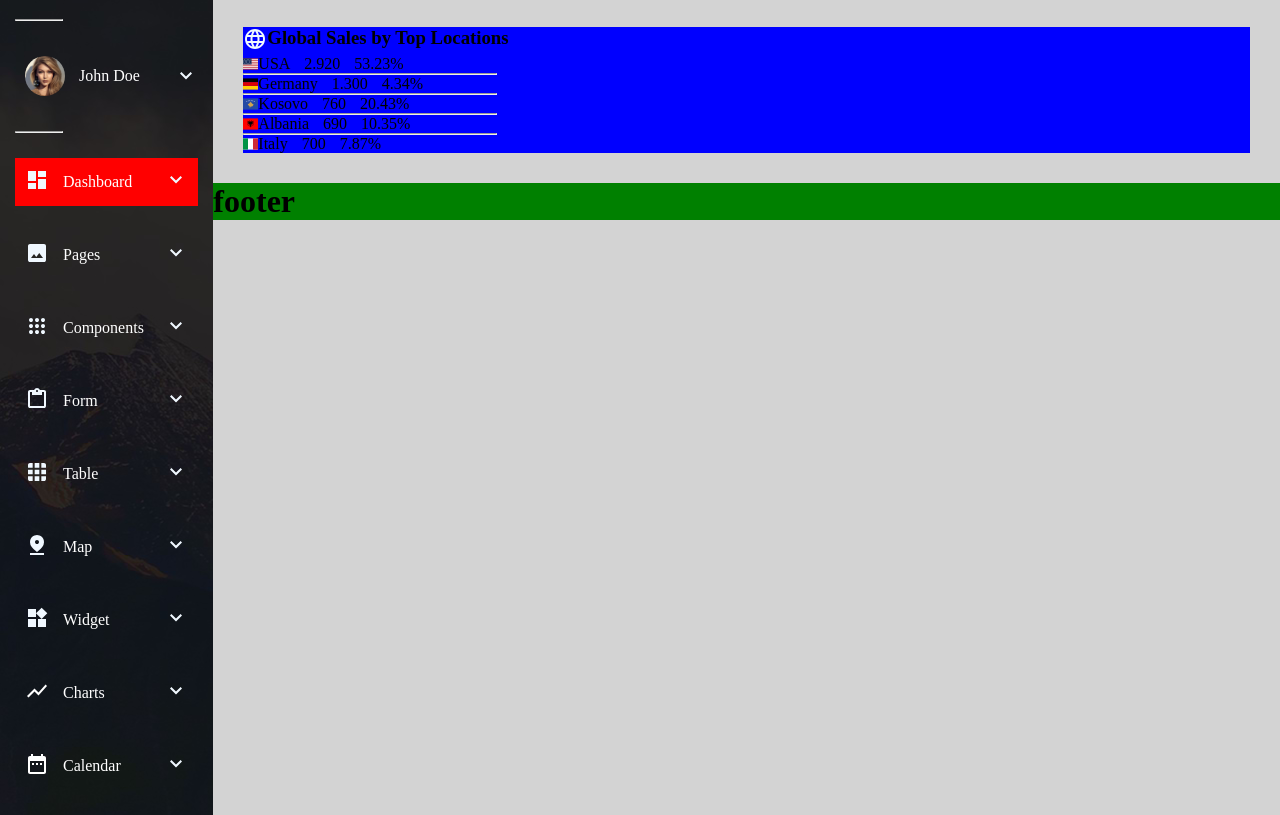
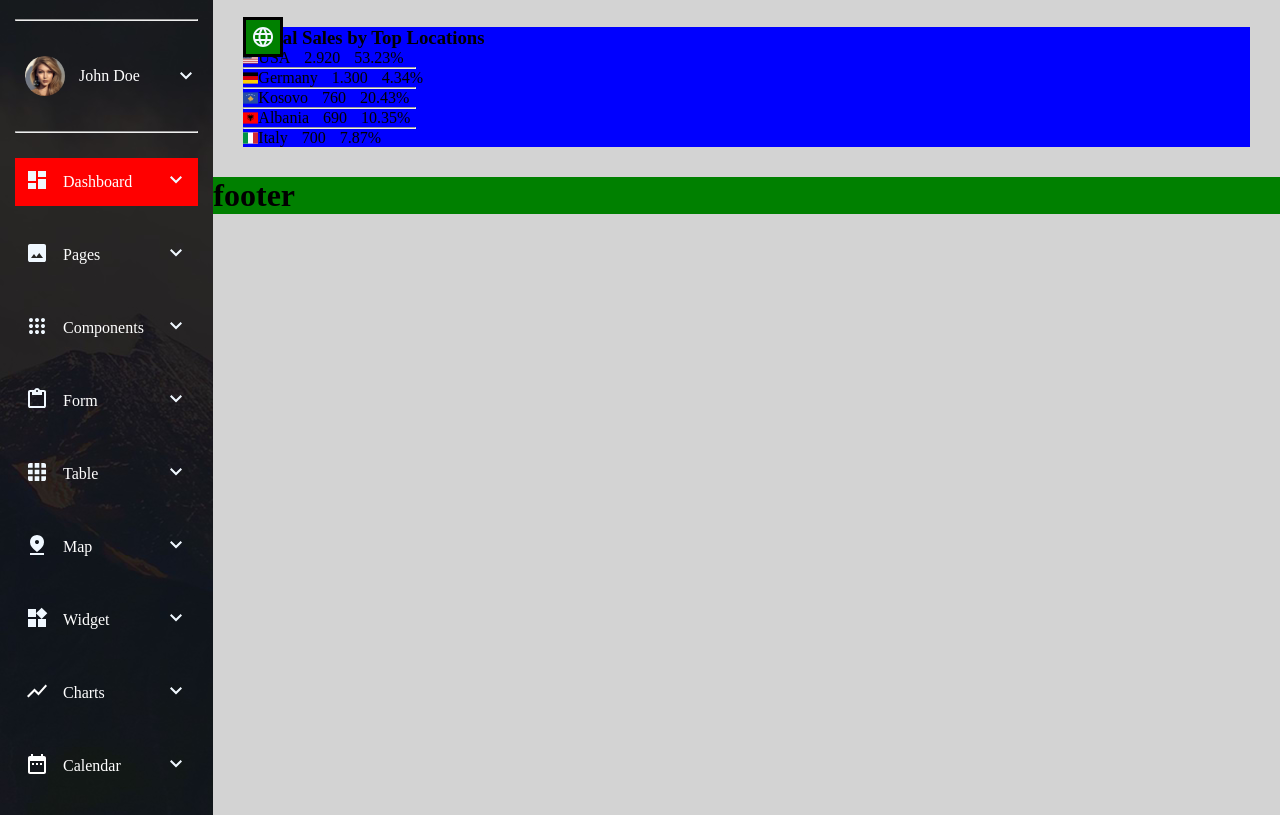
Before and after one commit to amarzymeri/amarzymeri-fma-AmarZymeri, a plain HTML site: page assigments/CSS Final Project/finalproject.html in a window 1280 px wide. Shown: the part 53-868 px from the top of the page. Drawn offline with Linux system fonts and the light colour scheme.

Commit message:
final project

```diff
--- a/assigments/CSS Final Project/finalproject.css
+++ b/assigments/CSS Final Project/finalproject.css
@@ -153,6 +153,18 @@ main {
     margin: 30px;
 }
 
+.border {
+    border: 3px solid black;
+    background-color: green;
+    position: absolute;
+    top: -10px;
+    padding: 5px;
+}
+
+.card {
+    position: relative;
+}
+
 .main-width {
     width: 15px;
 }
@@ -164,7 +176,10 @@ main {
 
 hr {
     color: gray;
-    width: 25%;
+}
+
+.hr-width {
+    width: 17%;
 }
 
 .directionRow {
--- a/assigments/CSS Final Project/finalproject.html
+++ b/assigments/CSS Final Project/finalproject.html
@@ -317,13 +317,13 @@
         </header>
 
         <main>
-            <section class="width100">
+            <section class="width100 card">
                 <div class="dFlex">
                     <figure>
-                        <img src="./assets/icons/cards/language.svg" alt="">
+                        <img class="border" src="./assets/icons/cards/language.svg" alt="">
                     </figure>
 
-                    <h3>Global Sales by Top Locations</h3>
+                    <h3 class="gap7">Global Sales by Top Locations</h3>
                 </div>
 
 
@@ -339,7 +339,7 @@
                             <p>53.23%</p>
                         </div>
                     </div>
-                    <hr>
+                    <hr class="hr-width">
 
                     <div class="dFlex gap7">
                         <div class="dFlex">
@@ -352,7 +352,7 @@
                             <p>4.34%</p>
                         </div>
                     </div>
-                    <hr>
+                    <hr class="hr-width">
 
                     <div class="dFlex gap7">
                         <div class="dFlex">
@@ -365,7 +365,7 @@
                             <p>20.43%</p>
                         </div>
                     </div>
-                    <hr>
+                    <hr class="hr-width">
 
                     <div class="dFlex gap7">
                         <div class="dFlex">
@@ -379,7 +379,7 @@
                             <p>10.35%</p>
                         </div>
                     </div>
-                    <hr>
+                    <hr class="hr-width">
 
                     <div class="dFlex gap7">
                         <div class="dFlex">
```
